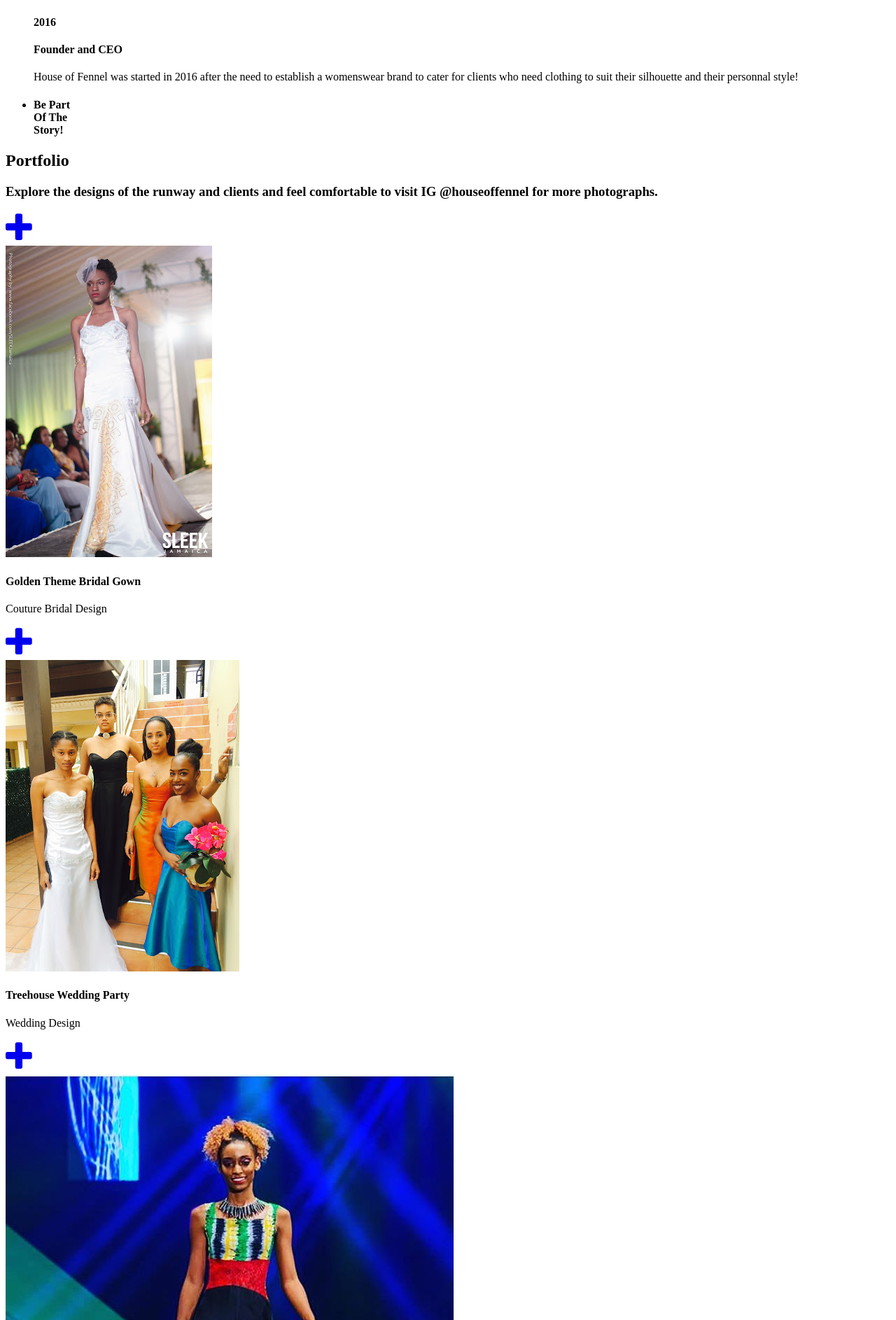
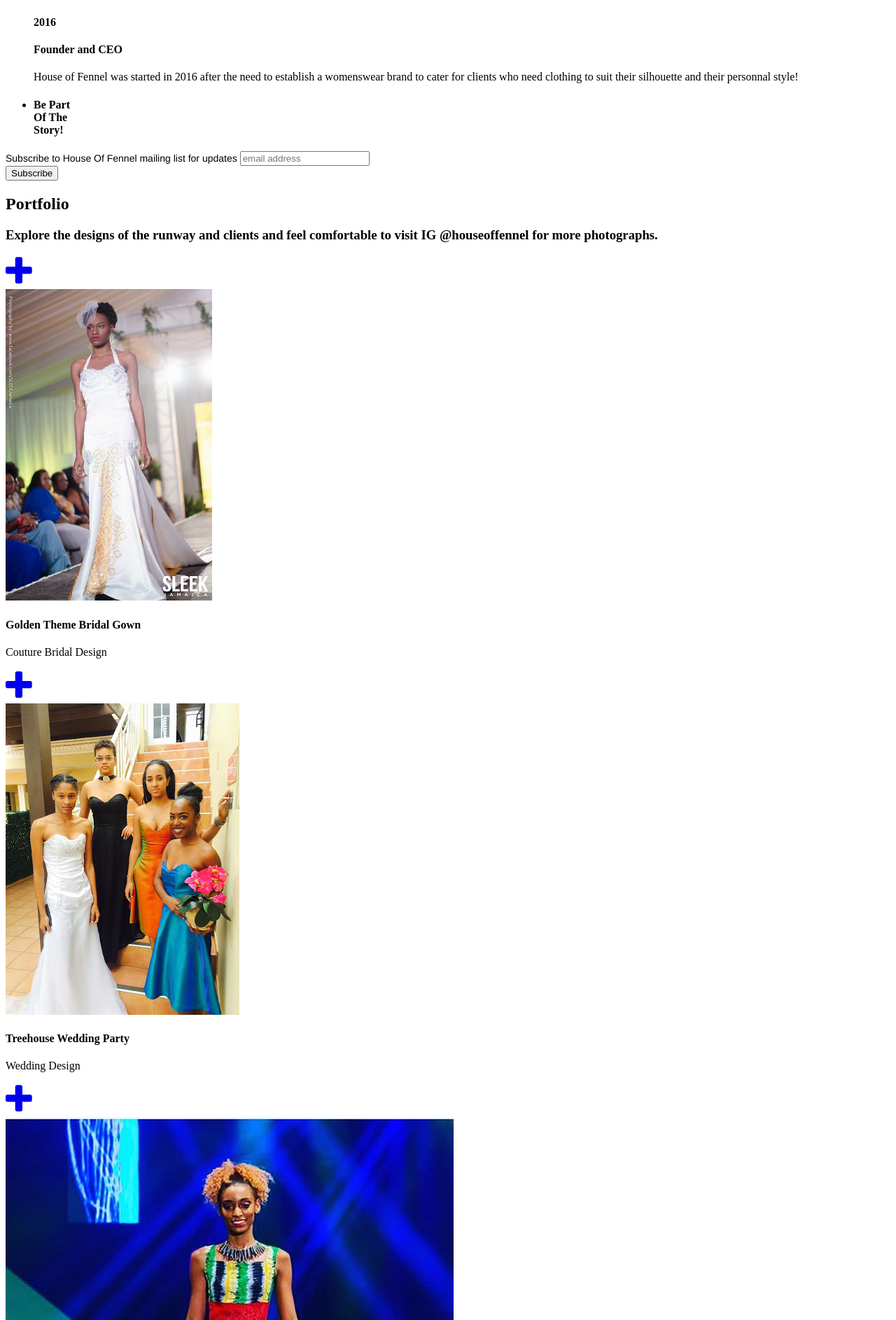
Before and after one commit to phpwebdevelope/phpwebdevelope.github.io, a Jekyll site: the page built from index.html, in a window 1280 px wide. Shown: the part 515-2401 px from the top of the page at 70% size. Built offline with Jekyll 4.4.1, drawn with Linux system fonts in a browser that asks for light colours; some web fonts are replaced; comment, search, counter and statistics services are not loaded.

Commit message:
add mailchimp signup form

```diff
--- a/_includes/about.html
+++ b/_includes/about.html
@@ -61,6 +61,25 @@
                         </li>
                     </ul>
                 </div>
-            </div>
+            </div><!--Mailchimp signup form--><!-- Begin MailChimp Signup Form -->
+<link href="//cdn-images.mailchimp.com/embedcode/horizontal-slim-10_7.css" rel="stylesheet" type="text/css">
+<style type="text/css">
+	#mc_embed_signup{background:#fff; clear:left; font:14px Helvetica,Arial,sans-serif; width:100%;}
+	/* Add your own MailChimp form style overrides in your site stylesheet or in this style block.
+	   We recommend moving this block and the preceding CSS link to the HEAD of your HTML file. */
+</style>
+<div id="mc_embed_signup">
+<form action="https://houseoffennel.us17.list-manage.com/subscribe/post?u=83a3b6384bb98ced4f71aa732&amp;id=37ee461d36" method="post" id="mc-embedded-subscribe-form" name="mc-embedded-subscribe-form" class="validate" target="_blank" novalidate>
+    <div id="mc_embed_signup_scroll">
+	<label for="mce-EMAIL">Subscribe to House Of Fennel mailing list for updates</label>
+	<input type="email" value="" name="EMAIL" class="email" id="mce-EMAIL" placeholder="email address" required>
+    <!-- real people should not fill this in and expect good things - do not remove this or risk form bot signups-->
+    <div style="position: absolute; left: -5000px;" aria-hidden="true"><input type="text" name="b_83a3b6384bb98ced4f71aa732_37ee461d36" tabindex="-1" value=""></div>
+    <div class="clear"><input type="submit" value="Subscribe" name="subscribe" id="mc-embedded-subscribe" class="button"></div>
+    </div>
+</form>
+</div>
+
+<!--End mc_embed_signup-->
         </div>
     </section>
```
